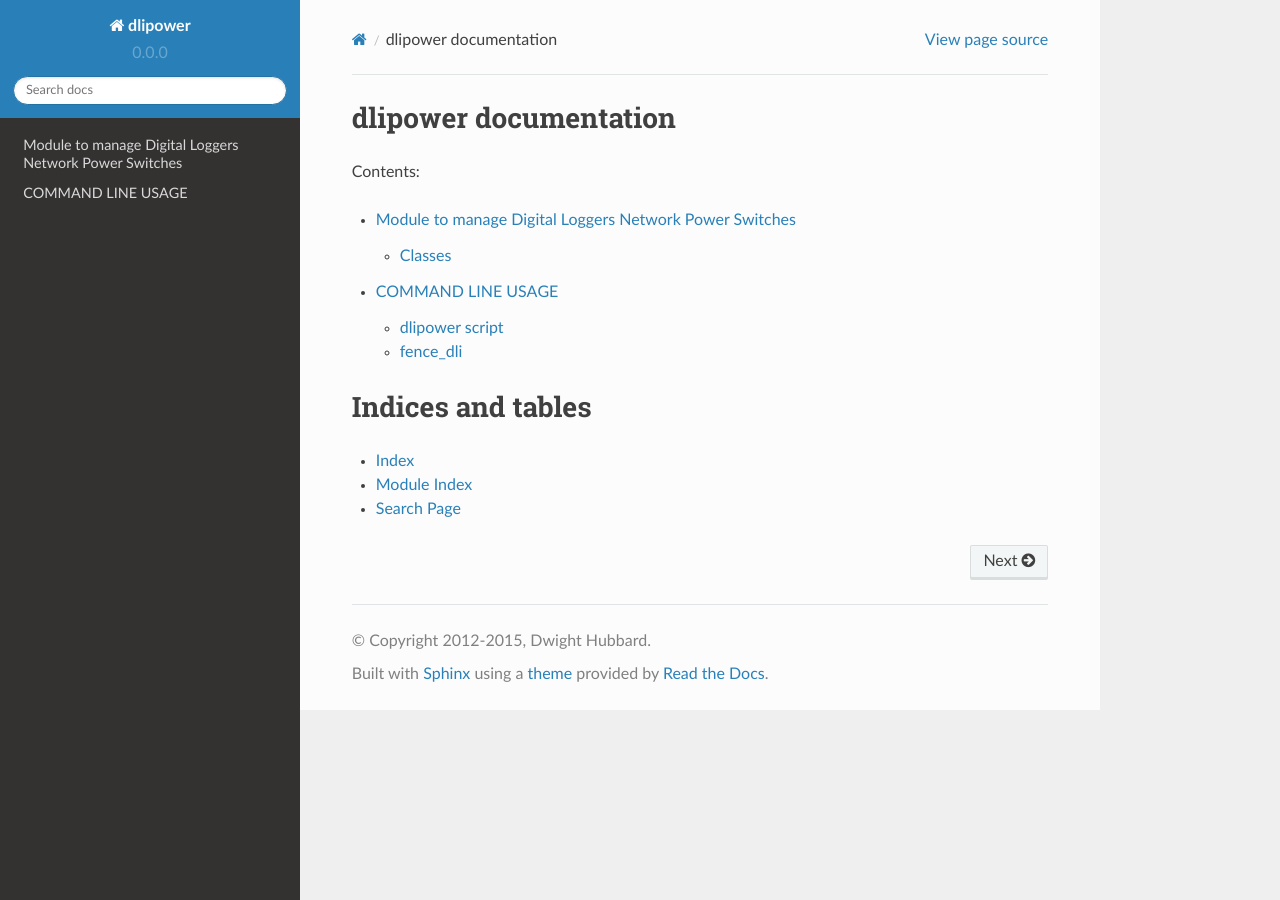
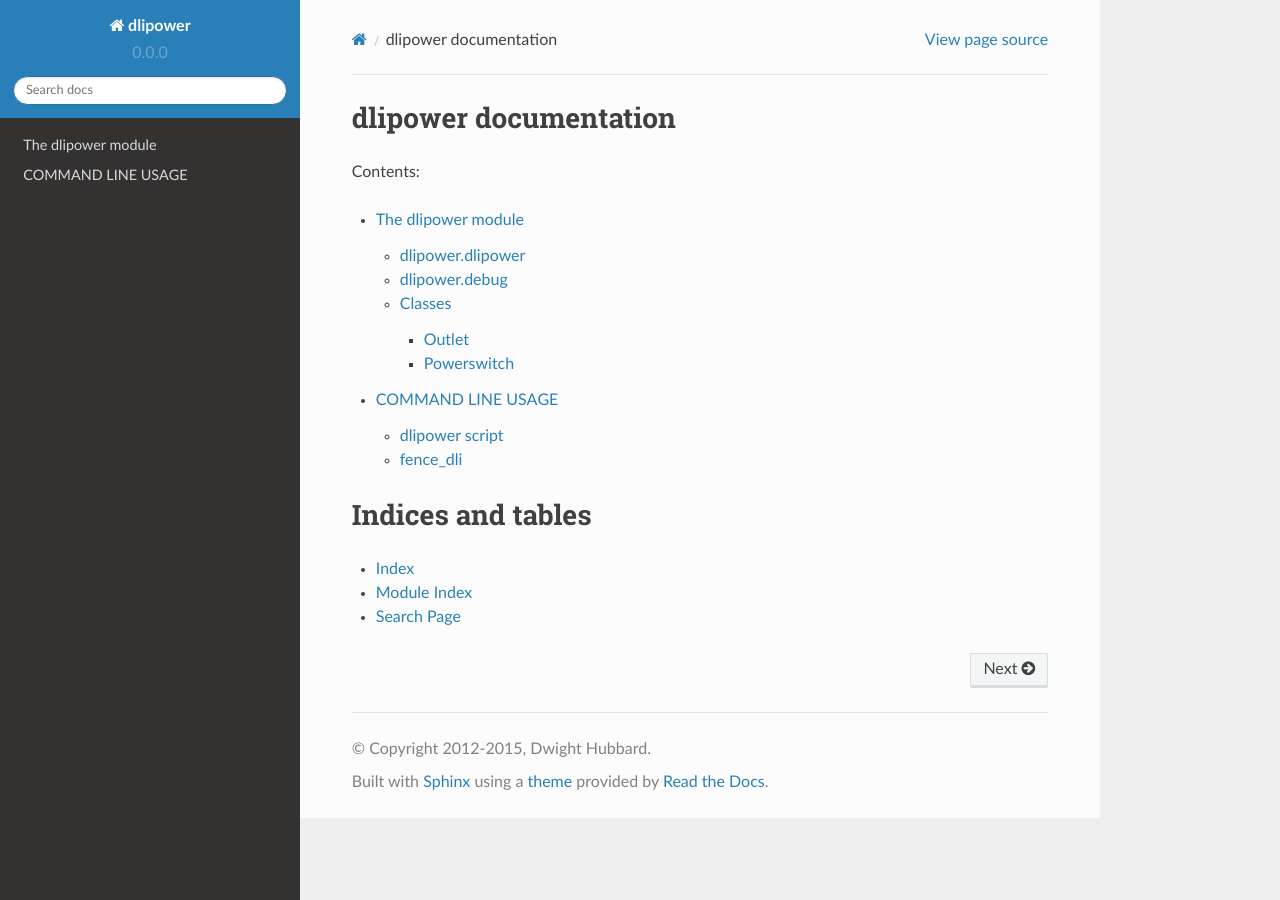
Before and after one commit to dwighthubbard/python-dlipower, a Sphinx documentation site: the page built from docs/source/index.rst, in a window 1280 px wide. Built offline with Sphinx 7.4.7 and the Read the Docs theme 2.0.0, drawn with Linux system fonts in a browser that asks for light colours.

Commit message:
Doc fixes

```diff
--- a/dlipower/__init__.py
+++ b/dlipower/__init__.py
@@ -27,7 +27,7 @@ if os.path.exists(_metadata_file):  # pragma: no cover
         __git_origin__ = str(_package_metadata['git_origin'])
         __git_branch__ = str(_package_metadata['git_branch'])
         __git_hash__ = str(_package_metadata['git_hash'])
-        __git_base_url__ = 'https://github.com/yahoo/redislite'
+        __git_base_url__ = 'https://github.com/dwighthubbard/python-dlipower'
         if __git_origin__.endswith('.git'):  # pragma: no cover
             __git_base_url__ = __git_origin__[:-4].strip('/')
         __source_url__ = __git_base_url__ + '/tree/' + __git_hash__
--- a/docs/source/dlipower_module.rst
+++ b/docs/source/dlipower_module.rst
@@ -1,8 +1,11 @@
-Module to manage Digital Loggers Network Power Switches
-*******************************************************
+The dlipower module
+*******************
 
-The :mod:`dlipower` provides a python api to manage digital loggers networked
-power switches.
+The :mod:`dlipower` module provides a python api to manage digital loggers networked power switches.
+
+dlipower.dlipower
+=================
+The :mod:`dlipower.dlipower` module provides the core functionality of the dlipower module.
 
 .. automodule:: dlipower.dlipower
     :members:
@@ -11,8 +14,28 @@ power switches.
 .. moduleauthor:: Dwight Hubbard <dhubbard@yahoo-inc.com>
 .. sectionauthor:: Dwight Hubbard <dhubbard@yahoo-inc.com>
 
+
+dlipower.debug
+==============
+The :mod:`dlipower.debug` module provides debug information for the dlipower module.
+
+.. automodule:: dlipower.debug
+    :members:
+    :inherited-members:
+    :show-inheritance:
+.. moduleauthor:: Dwight Hubbard <dhubbard@yahoo-inc.com>
+.. sectionauthor:: Dwight Hubbard <dhubbard@yahoo-inc.com>
+
+
 Classes
 =======
 
-.. autoclass:: dlipower.dlipower.PowerSwitch
+Outlet
+------
+.. autoclass:: dlipower.Outlet
    :members:
+
+Powerswitch
+-----------
+.. autoclass:: dlipower.PowerSwitch
+   :members:
--- a/docs/source/index.rst
+++ b/docs/source/index.rst
@@ -4,12 +4,12 @@
    contain the root `toctree` directive.
 
 dlipower documentation
-=========================
+======================
 
 Contents:
 
 .. toctree::
-   :maxdepth: 2
+   :maxdepth: 4
 
    dlipower_module
    commandline
```
